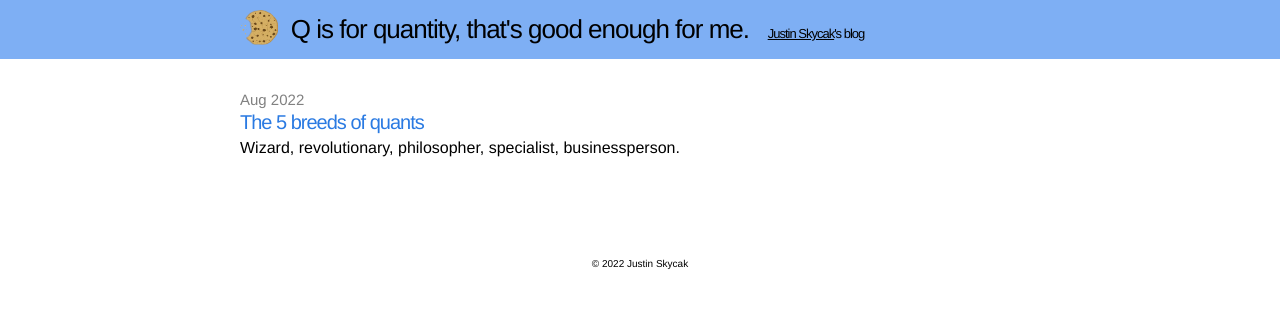
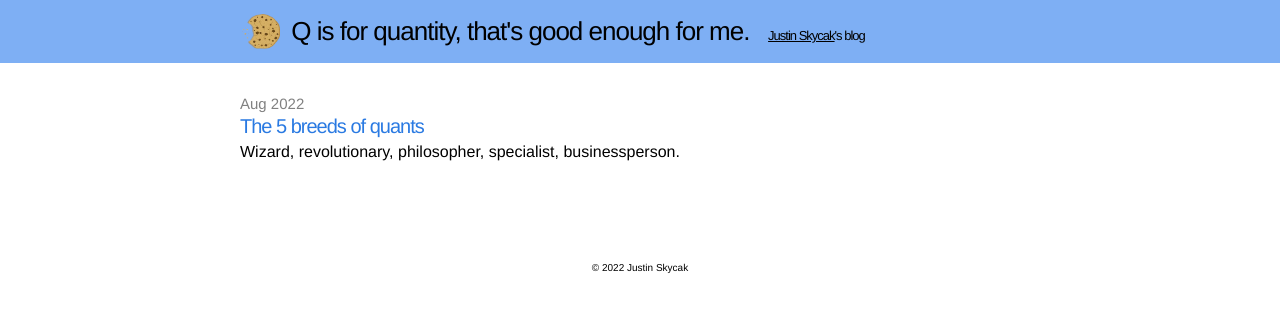
Before and after one commit to quantmonster/quantmonster.github.io, a Jekyll site: the page built from index.html, in a window 1280 px wide. Shown: the top 312 px of the page. Built offline with Jekyll 4.4.1, drawn with Linux system fonts in a browser that asks for light colours.

Commit message:
put header in table

```diff
--- a/_includes/header.html
+++ b/_includes/header.html
@@ -2,11 +2,16 @@
 
   <div class="wrap">
 
-    <a style="text-decoration:none;" href="{{ site.baseurl }}/"><img src="/images/cookie.png" style="float:left; height:35px;"></a>
-
-    <div class="site-title">
-      <a style="text-decoration:none; color:black" href="{{ site.baseurl }}/"><!--<img src="/images/cookie.png" width="25px"> -->&nbsp;&nbsp;Q is for quantity, that's good enough for me. &nbsp;&nbsp;<a style="text-decoration:none; color:black" href="https://justinmath.com" target="_blank"><font size="2em"><u>Justin Skycak</u>'s blog</font></a></a>
-    </div>
+    <table style="margin:0; padding:0; border:none">
+      <tr>
+        <td>
+          <a style="text-decoration:none;" href="{{ site.baseurl }}/"><img src="/images/cookie.png" style="float:left; height:35px;">&nbsp;&nbsp;</a>
+        </td>
+        <td><div class="site-title">
+          <a style="text-decoration:none; color:black" href="{{ site.baseurl }}/"><!--<img src="/images/cookie.png" width="25px"> -->Q is for quantity, that's good enough for me. &nbsp;&nbsp;<a style="text-decoration:none; color:black" href="https://justinmath.com" target="_blank"><font size="2em"><u>Justin Skycak</u>'s blog</font></a></a>
+        </div></td>
+      </tr>
+    </table>
 
     <!--
     <nav class="site-nav">
--- a/css/main.css
+++ b/css/main.css
@@ -58,7 +58,7 @@ a:visited { color: #2A7AE2; }
   color: black;
   font-size: 26px;
   letter-spacing: -1px;
-  /*float: left;*/
+  float: left;
   /*line-height: 56px;*/
   position: relative;
   z-index: 1;
```
